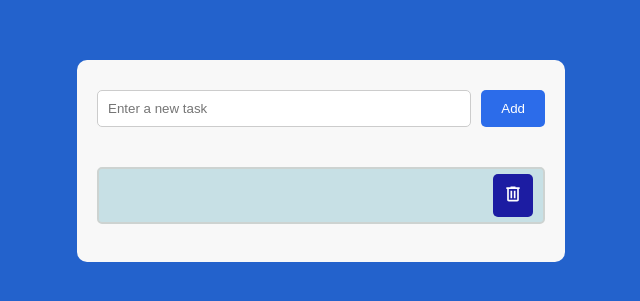
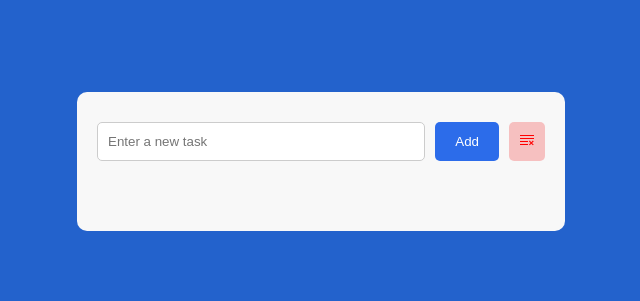
Before and after one commit to loralameh/tasksApp, a React (Create React App) app in the folder todo/: page / in a window 1280 px wide. Shown: the part 239-540 px from the top of the page, without its empty margins (319-959 px from the left). Built offline with nearby package versions, Linux system fonts and the light colour scheme.

Commit message:
delete all button + functionality

```diff
--- a/todo/src/pages/Todo.module.css
+++ b/todo/src/pages/Todo.module.css
@@ -21,6 +21,20 @@
 }
 .addButton:hover {
   background-color: #165dec;
+}
+
+.clearAll {
+  background-color: #f26d6d66;
+  border: 1px solid red;
+  border-radius: 5px;
+  border: none;
+  cursor: pointer;
+  margin-inline-start: 10px;
+  padding: 10px;
+}
+
+.clearAll:hover {
+  background-color: #ed5a5a66;
 }
 
 .taskInput {
--- a/todo/src/pages/TodoPage.js
+++ b/todo/src/pages/TodoPage.js
@@ -7,7 +7,7 @@ import styles from "./Todo.module.css";
 
 const TodoPage = (props) => {
   const [newTask, setNewTask] = useState("");
-  const { tasks, isloading, addTask } = useContext(TodoContext);
+  const { tasks, isloading, addTask, deleteAllTasks } = useContext(TodoContext);
 
   const handleInputChange = (event) => {
     setNewTask(event.target.value);
@@ -36,6 +36,19 @@ const TodoPage = (props) => {
         >
           {isloading.add ? "Adding.." : "Add"}
         </button>
+        <button className={styles.clearAll} onClick={() => deleteAllTasks()}>
+          <svg
+            xmlns="http://www.w3.org/2000/svg"
+            width="16"
+            height="16"
+            viewBox="0 0 16 16"
+          >
+            <path
+              fill="red"
+              d="m10 12.6l.7.7l1.6-1.6l1.6 1.6l.8-.7L13 11l1.7-1.6l-.8-.8l-1.6 1.7l-1.6-1.7l-.7.8l1.6 1.6zM1 4h14V3H1zm0 3h14V6H1zm8 2.5V9H1v1h8zM9 13v-1H1v1z"
+            />
+          </svg>
+        </button>
       </div>
       {tasks.map((todoItem) => (
         <TodoItem key={todoItem._id} todoItem={todoItem} />
--- a/todo/src/providers/TodoProvider.js
+++ b/todo/src/providers/TodoProvider.js
@@ -4,7 +4,7 @@ import PropTypes from "prop-types";
 const TodoContext = createContext();
 
 export function TodoProvider({ children }) {
-  const [tasks, setTasks] = useState([{ name: "task1", _id: 1 }]);
+  const [tasks, setTasks] = useState([]);
   const [isloading, setIsloading] = useState({ add: false, delete: false });
 
   const fetchTasks = async () => {
@@ -54,16 +54,37 @@ export function TodoProvider({ children }) {
     }
   };
 
-  const deleteTask = async (index) => {
+  const deleteTask = async (id) => {
     try {
       setIsloading((prev) => {
         return { ...prev, delete: true };
       });
 
-      await fetch(`http://localhost:5000/${index}`, {
+      await fetch(`http://localhost:5000/${id}`, {
         method: "DELETE",
       });
       fetchTasks();
+      setIsloading((prev) => {
+        return { ...prev, delete: false };
+      });
+    } catch (error) {
+      setIsloading((prev) => {
+        return { ...prev, delete: false };
+      });
+
+      console.error("Error deleting task:", error);
+    }
+  };
+  const deleteAllTasks = async () => {
+    try {
+      setIsloading((prev) => {
+        return { ...prev, delete: true };
+      });
+
+      await fetch(`http://localhost:5000`, {
+        method: "DELETE",
+      });
+      setTasks([]);
       setIsloading((prev) => {
         return { ...prev, delete: false };
       });
@@ -80,7 +101,9 @@ export function TodoProvider({ children }) {
   }, []);
 
   return (
-    <TodoContext.Provider value={{ isloading, tasks, deleteTask, addTask }}>
+    <TodoContext.Provider
+      value={{ isloading, tasks, deleteTask, addTask, deleteAllTasks }}
+    >
       {children}
     </TodoContext.Provider>
   );
```
Also changed, not shown: 1 other file (tests, documents, lock files or other folders).
